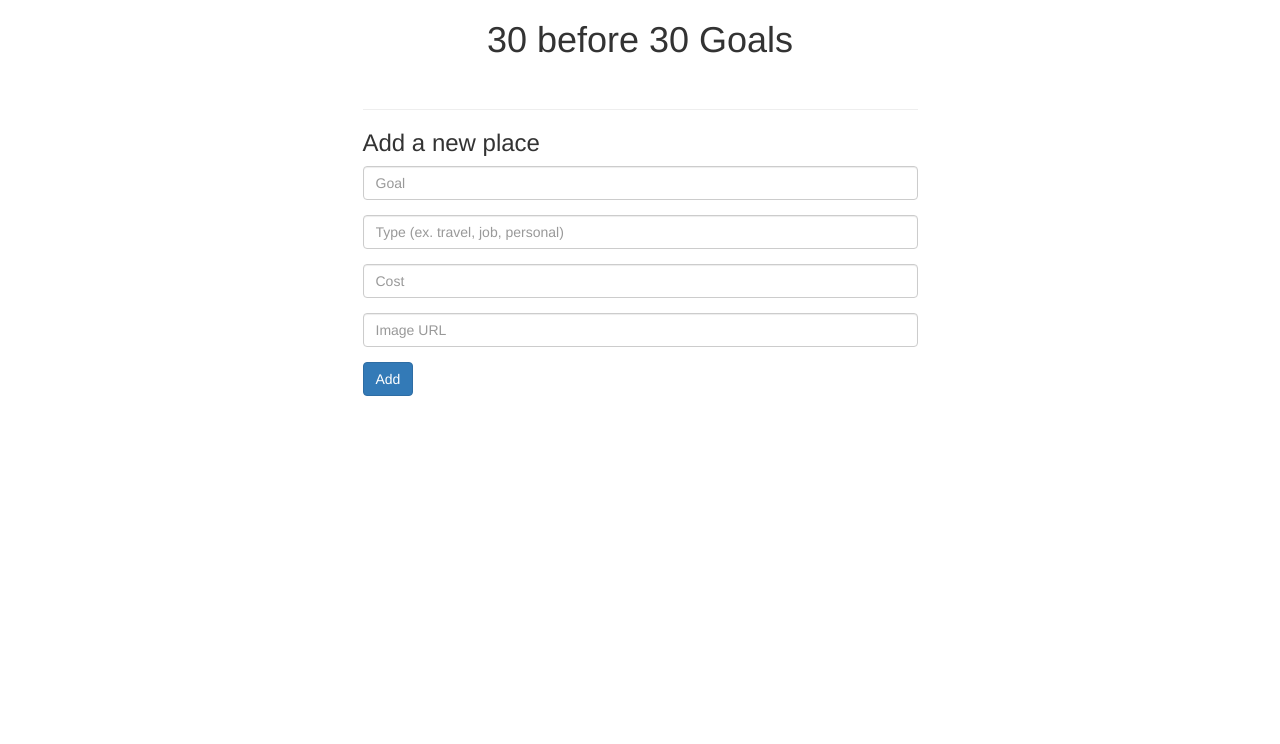
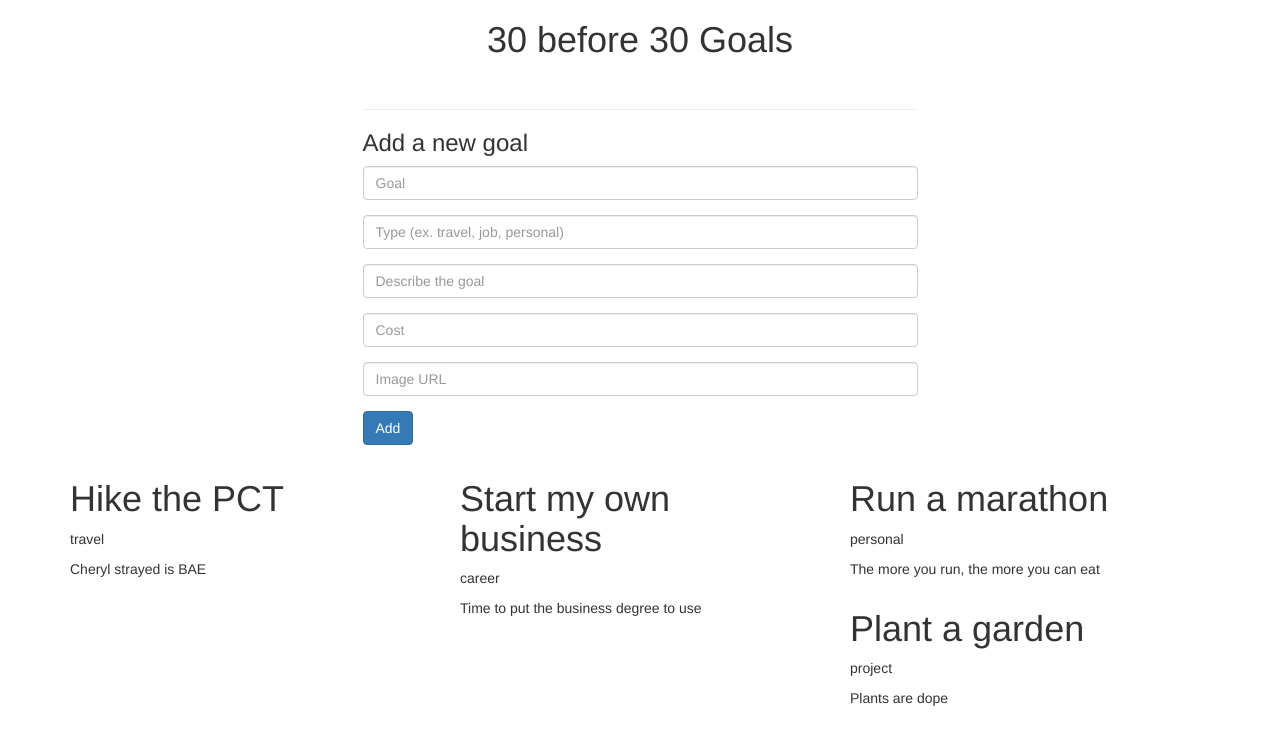
Before and after one commit to daniellecarrick/angular-todo-app, a website: page public/index.html in a window 1280 px wide. Drawn offline with nearby package versions, Linux system fonts and the light colour scheme.

Commit message:
sample goals list populating on screen

```diff
--- a/public/index.html
+++ b/public/index.html
@@ -1,12 +1,10 @@
 <html>
-
   <head>
     <link href="bootstrap/dist/css/bootstrap.css" rel="stylesheet">
     <link rel="stylesheet" type="text/css" href="style.css">
   </head>
-
   <body ng-app="goalsList">
-    <div class="container">
+    <div class="container" ng-controller="goalsController">
       <div class="row">
         <div class="col-md-6 col-md-offset-3">
           <h1 class="text-center">30 before 30 Goals</h1>
@@ -14,12 +12,15 @@
           </div>
           <!-- render beers here -->
         <form ng-submit="addGoal()">
-                    <h3>Add a new place</h3>
+          <h3>Add a new goal</h3>
           <div class="form-group">
             <input type="text" class="form-control" placeholder="Goal" ng-model="goal"></input>
           </div>
           <div class="form-group">
-                        <input type="list" class="form-control" placeholder="Type (ex. travel, job, personal)" ng-model="style"></input>
+            <input type="text" class="form-control" placeholder="Type (ex. travel, job, personal)" ng-model="type"></input>
+          </div>
+          <div class="form-group">
+            <input type="text" class="form-control" placeholder="Describe the goal" ng-model="description"></input>
           </div>
           <div class="form-group">
             <input type="text" class="form-control" placeholder="Cost" ng-model="cost"></input>
@@ -31,11 +32,21 @@
         </form>
         </div>
       </div>
+      <div class="row">
+        <div ng-repeat="goal in goals">
+        <div class="col-sm-4">
+          <div class="goal">
+            <h1>{{ goal.goal }}</h1>
+            <p>{{ goal.type }}</p>
+            <p>{{ goal.description }}</p>
+          </div>
+        </div>
+        </div>
+      </div>
     </div>
   <script src="angular/angular.js"></script>
   <script src="js/app.js"></script>
-    <script src="js/services/goals.js"></script>
-    <script src="js/controllers/mainController.js"></script>
+  <script src="js/services/goalsFactory.js"></script>
+  <script src="js/controllers/goalsController.js"></script>
   </body>
-
 </html>
--- /dev/null
+++ b/public/js/controllers/goalsController.js
@@ -0,0 +1,4 @@
+app.controller('goalsController', function($scope, goalsFactory){
+  $scope.goals = goalsFactory.goals;
+  console.log("we work");
+})
--- /dev/null
+++ b/public/js/services/goalsFactory.js
@@ -0,0 +1,35 @@
+app.factory('goalsFactory', function(){
+  var goals = [
+  {
+    goal: "Hike the PCT",
+    type: "travel",
+    description: "Cheryl strayed is BAE",
+    image: "http://lorempixel.com/400/300/cats/"
+  },
+  {
+    goal: "Start my own business",
+    type: "career",
+    description: "Time to put the business degree to use",
+    image: "http://lorempixel.com/400/300/cats/"
+  },
+  {
+    goal: "Run a marathon",
+    type: "personal",
+    description: "The more you run, the more you can eat",
+    image: "http://lorempixel.com/400/300/cats/"
+  },
+  {
+    goal: "Plant a garden",
+    type: "project",
+    description: "Plants are dope",
+    image: "http://lorempixel.com/400/300/cats/"
+  }
+  ];
+
+  var completed = [];
+
+  return {
+    goals: goals,
+    completed: completed
+  };
+});
```
Also changed, not shown: public/js/controllers/mainController.js (deleted), public/js/services/goals.js (deleted). Lines whose indentation alone changed are shown as unchanged.
